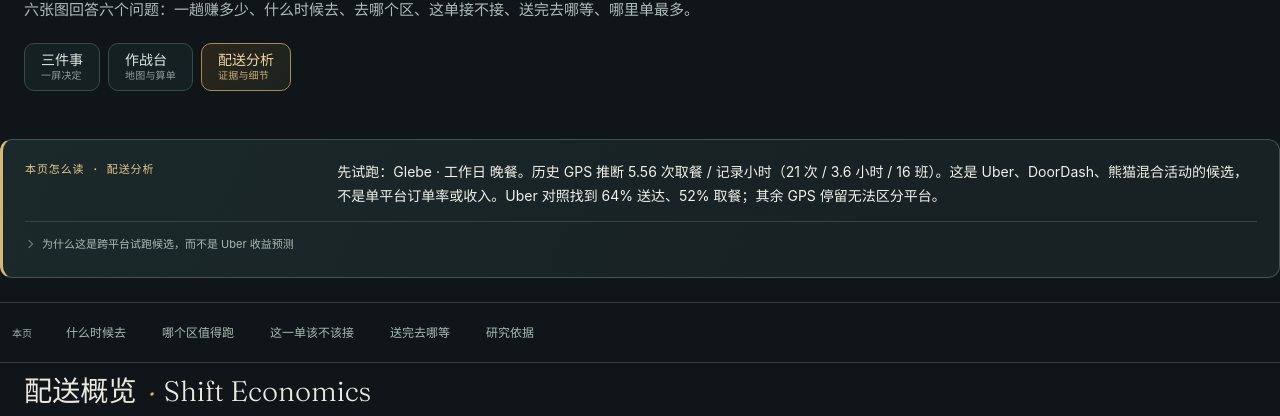
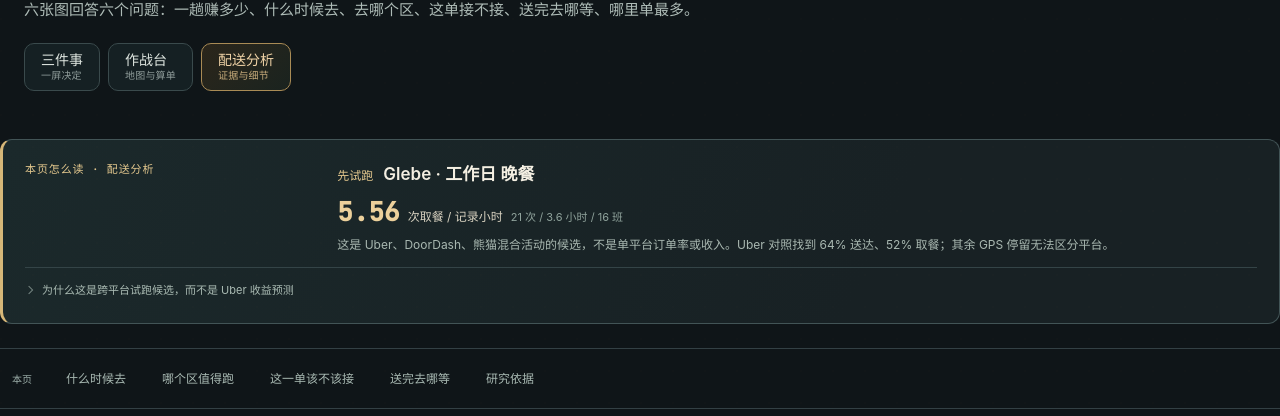
Before and after one commit to HeadmasterEggy/cycling, a plain HTML site: page delivery.html in a window 1280 px wide. Shown: the part 302-718 px from the top of the page. Drawn offline with nearby package versions, Linux system fonts and the light colour scheme.

Commit message:
Lead the 配送分析 guide box with the trial pick and its rate
Split the single paragraph into a 先试跑 headline, a large pickups-per-hour
number with its sample, and a muted caveat line. Same data and wording.

Co-Authored-By: Claude Opus 5.5 <noreply@anthropic.com>
Claude-Session: https://claude.ai/code/session_015j29UgCrY8Fqa73kaYQgsK

```diff
--- a/assets/analysis-guide.js
+++ b/assets/analysis-guide.js
@@ -369,7 +369,12 @@
       if (!candidate) return '现有记录不足以生成时段与区域候选。';
       const v = data.validation;
       const matched = v ? `Uber 对照找到 ${number(v.recall_drop)}% 送达、${number(v.recall_pickup)}% 取餐；其余 GPS 停留无法区分平台。` : '目前没有 Uber 账单可做覆盖核验。';
-      return `先试跑：${candidate.label} · ${candidate.weekend ? '周末' : '工作日'} ${candidate.daypartLabel}。历史 GPS 推断 ${number(candidate.rate,2)} 次取餐 / 记录小时（${number(candidate.pickups)} 次 / ${number(candidate.hours,1)} 小时 / ${number(candidate.shifts)} 班）。这是 Uber、DoorDash、熊猫混合活动的候选，不是单平台订单率或收入。${matched}`;
+      return {
+        head: `${candidate.label} · ${candidate.weekend ? '周末' : '工作日'} ${candidate.daypartLabel}`,
+        rate: number(candidate.rate,2),
+        sample: `${number(candidate.pickups)} 次 / ${number(candidate.hours,1)} 小时 / ${number(candidate.shifts)} 班`,
+        note: `这是 Uber、DoorDash、熊猫混合活动的候选，不是单平台订单率或收入。${matched}`,
+      };
     }
     return filtered(() => {
       const H = window.HEALTH_DATA || {};
@@ -569,7 +574,19 @@
     const guide = makeGuide();
     if (!guide) return;
     const refresh = () => {
-      guide.result.textContent = resultForPage();
+      const res = resultForPage();
+      if (res && typeof res === 'object') {
+        const el = (tag, cls, text) => { const n = document.createElement(tag); if (cls) n.className = cls; if (text != null) n.textContent = text; return n; };
+        const pick = el('span', 'guide-pick');
+        pick.append(el('small', null, '先试跑'), el('b', null, res.head));
+        const rate = el('span', 'guide-rate');
+        rate.append(el('b', null, res.rate), el('small', null, '次取餐 / 记录小时'), el('i', null, res.sample));
+        guide.result.replaceChildren(pick, rate, el('span', 'guide-note', res.note));
+        guide.result.classList.add('is-structured');
+      } else {
+        guide.result.textContent = res;
+        guide.result.classList.remove('is-structured');
+      }
       const findings = filtered(() => guide.readings.map(({title, note}) => ({
         value: sectionFinding(title), note,
       })));
--- a/assets/site-ui.css
+++ b/assets/site-ui.css
@@ -163,3 +163,12 @@ details[open]>summary::before { transform:translateY(-3px) rotate(45deg); }
 .dlv-views a.active { border-color:#a98b55; background:linear-gradient(135deg,#2b261b,#1a231f); color:#f1d4a7; cursor:default; }
 .dlv-views a.active small { color:#c9ad7c; }
 @media (max-width:520px) { .dlv-views { display:grid; grid-template-columns:repeat(3,minmax(0,1fr)); gap:6px; } .dlv-views a { padding:7px 10px; font-size:13px; } }
+.analysis-guide-result.is-structured { display:grid; gap:8px; }
+.analysis-guide-result .guide-pick { display:flex; flex-wrap:wrap; align-items:baseline; gap:4px 10px; }
+.analysis-guide-result .guide-pick small { color:#e4c88e; font-size:12px; }
+.analysis-guide-result .guide-pick b { color:#f4efe2; font-size:17px; font-weight:600; }
+.analysis-guide-result .guide-rate { display:flex; flex-wrap:wrap; align-items:baseline; gap:2px 8px; }
+.analysis-guide-result .guide-rate b { color:#ecd09b; font:600 26px/1.1 var(--mono); }
+.analysis-guide-result .guide-rate small { color:#d8d2c0; font-size:12px; }
+.analysis-guide-result .guide-rate i { color:#8fa29b; font-size:11px; font-style:normal; }
+.analysis-guide-result .guide-note { color:#a9b8b1; font-size:12px; line-height:1.7; }
--- a/delivery.html
+++ b/delivery.html
@@ -21,7 +21,7 @@
 <link rel="stylesheet" href="assets/styles.css?v=d1652980118b">
 <link rel="stylesheet" href="assets/delivery-planner.css?v=e0f37d3a746f">
 <link rel="stylesheet" href="assets/delivery-charts.css?v=3b6cdaef605a">
-<link rel="stylesheet" href="assets/site-ui.css?v=7bd252159854">
+<link rel="stylesheet" href="assets/site-ui.css?v=86d0e73e96cc">
 </head>
 <body data-page="delivery">
 
@@ -200,6 +200,6 @@
 <script src="assets/delivery.js?v=4527225b19b9"></script>
 <script src="assets/app.js?v=40b227072a13"></script>
 <script src="assets/site-ui.js?v=01dd1afd6670"></script>
-<script src="assets/analysis-guide.js?v=bc9c3f9dc376"></script>
+<script src="assets/analysis-guide.js?v=1dceceba33fc"></script>
 </body>
 </html>
```
Also changed, not shown: body.html (+2 -2 lines), cycling-analysis.html (+2 -2 lines), dashboard.html (+2 -2 lines), explorer.html (+2 -2 lines), index.html (+2 -2 lines), patterns.html (+2 -2 lines), recovery.html (+2 -2 lines), rides.html (+2 -2 lines), training.html (+2 -2 lines).
